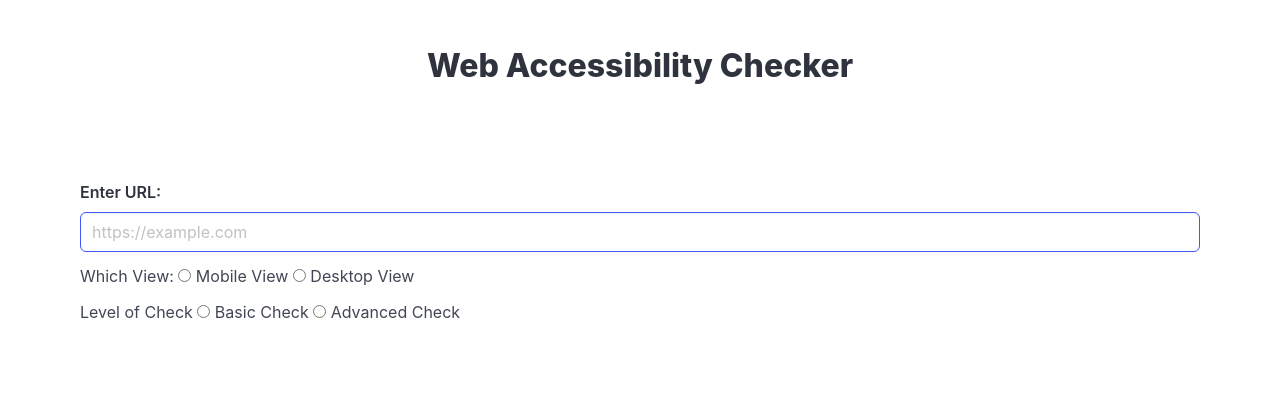
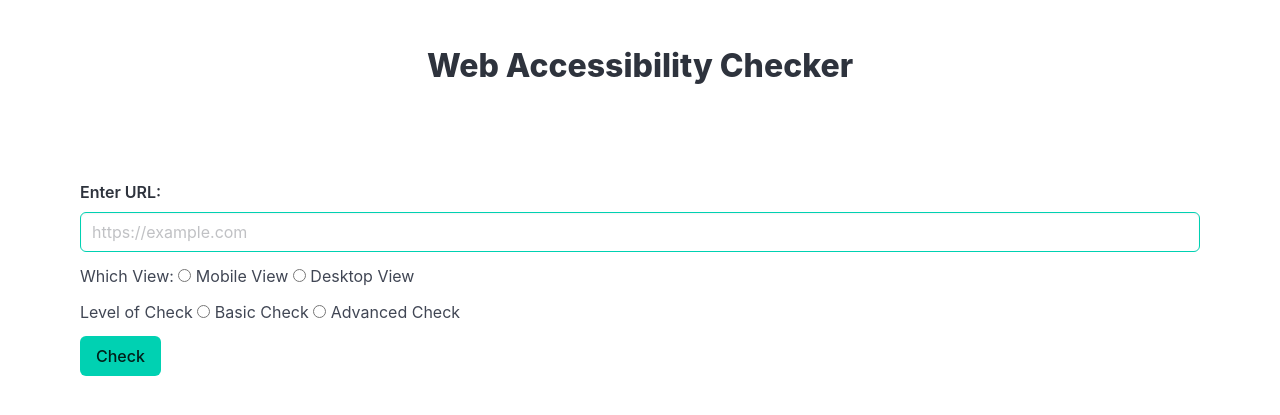
Before and after one commit to Programmer-Arvind/Web-Accessibilty-Checker, a Flask app: page / in a window 1280 px wide. Shown: the top 415 px of the page. Run offline with Flask 3, Linux system fonts and the light colour scheme.

Commit message:
Added: Submit

```diff
--- a/templates/index.html
+++ b/templates/index.html
@@ -25,7 +25,7 @@
                     <div class="field">
                         <label id="user-input-url" class="label">Enter URL: </label>
                         <div class="control">
-                            <input id="user-input-url" class="input is-link" type="text"
+                            <input id="user-input-url" class="input is-primary" type="text"
                                 placeholder="https://example.com">
                         </div>
                     </div>
@@ -43,6 +43,8 @@
                         Advanced Check
                     </div>
 
+                    <submit class="button is-primary">Check</submit>
+
 
                 </form>
             </div>
```
